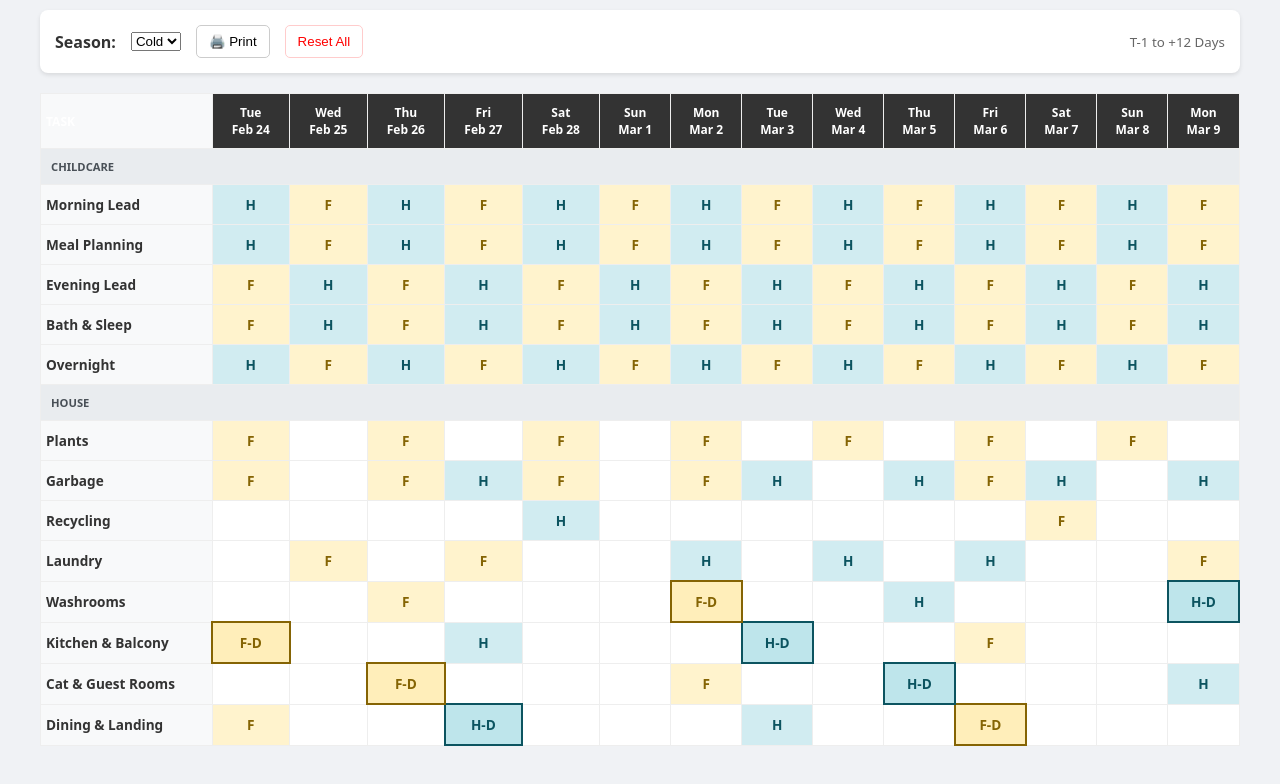
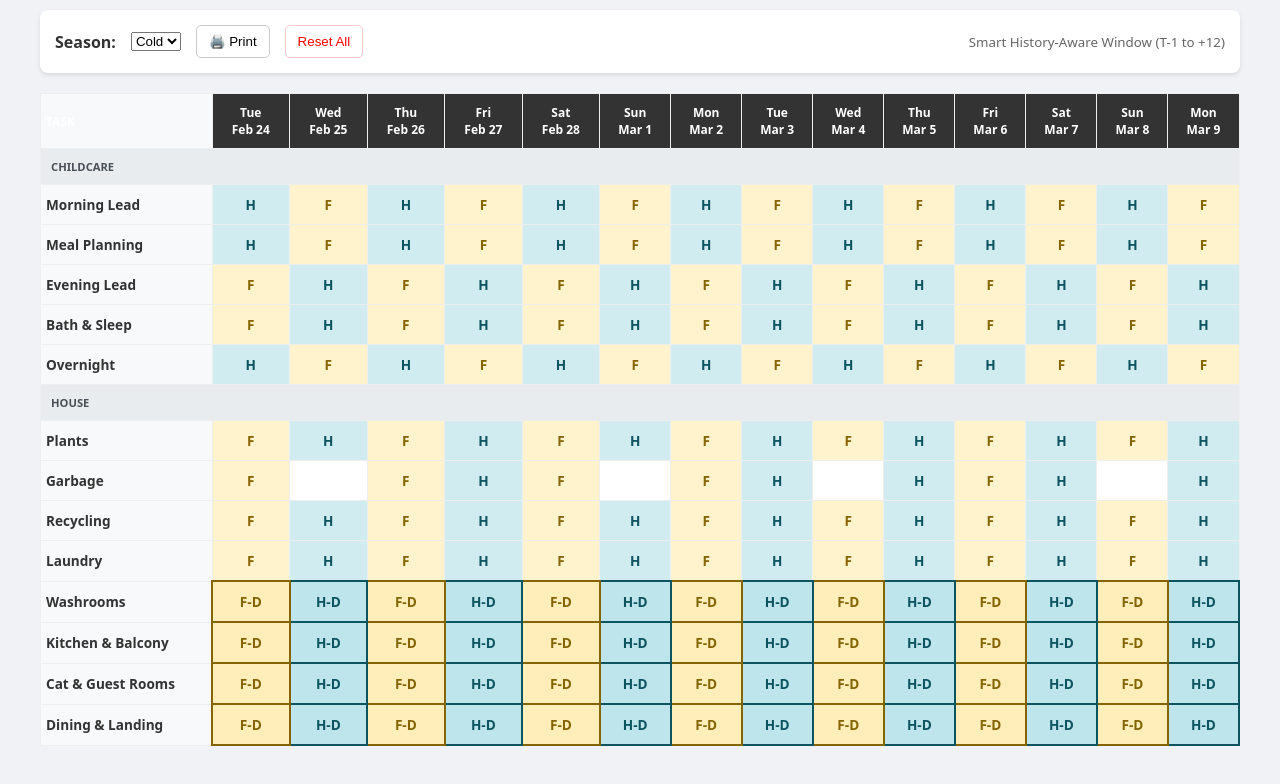
Before and after one commit to felixrsv/home-ops, a plain HTML site: page index.html in a window 1280 px wide. Drawn offline with Linux system fonts and the light colour scheme.

Commit message:
Update index.html

```diff
--- a/index.html
+++ b/index.html
@@ -12,13 +12,11 @@
         th { background: #333; color: white; font-size: 0.75em; }
         .row-label { text-align: left; font-weight: bold; width: 160px; background: #f8f9fa; cursor: default; }
         .section-head { background: #e9ecef !important; font-weight: bold; text-align: left; padding-left: 10px; font-size: 0.7em; color: #495057; text-transform: uppercase; }
-
         .cell-H { background-color: #d1ecf1 !important; color: #0c5460; font-weight: bold; }
         .cell-F { background-color: #fff3cd !important; color: #856404; font-weight: bold; }
         .cell-H-D { background-color: #bee5eb !important; color: #0c5460; font-weight: 900; border: 2px solid #0c5460 !important; }
         .cell-F-D { background-color: #ffeeba !important; color: #856404; font-weight: 900; border: 2px solid #856404 !important; }
         .cell-empty { color: #eee; }
-
         button { padding: 8px 12px; border-radius: 5px; border: 1px solid #ccc; cursor: pointer; background: white; }
     </style>
 </head>
@@ -32,7 +30,7 @@
     </select>
     <button onclick="window.print()">🖨️ Print</button>
     <button onclick="resetData()" style="color: red; border-color: #ffcccc;">Reset All</button>
-    <small style="margin-left: auto; color: #666;">T-1 to +12 Days</small>
+    <small style="margin-left: auto; color: #666;">Smart History-Aware Window (T-1 to +12)</small>
 </div>
 
 <div id="dashboard"></div>
@@ -40,52 +38,65 @@
 <script>
     const USERS = ['H', 'F'];
     const TASKS = [
-        { name: "Morning Lead", cat: "Childcare" },
-        { name: "Meal Planning", cat: "Childcare" },
-        { name: "Evening Lead", cat: "Childcare", routine: true },
-        { name: "Bath & Sleep", cat: "Childcare", routine: true },
-        { name: "Overnight", cat: "Childcare" },
-        { name: "Plants", cat: "House" },
-        { name: "Garbage", cat: "House" },
-        { name: "Recycling", cat: "House" },
-        { name: "Laundry", cat: "House" },
-        { name: "Washrooms", cat: "House", schedule: { 1: "D", 4: "S" } }, // Mon: Deep, Thu: Simple
-        { name: "Kitchen & Balcony", cat: "House", schedule: { 2: "D", 5: "S" } }, // Tue: Deep, Fri: Simple
-        { name: "Cat & Guest Rooms", cat: "House", schedule: { 1: "S", 4: "D" } }, // Mon: Simple, Thu: Deep
-        { name: "Dining & Landing", cat: "House", schedule: { 2: "S", 5: "D" } }  // Tue: Simple, Fri: Deep
+        { name: "Morning Lead", cat: "Childcare", freq: 0 },
+        { name: "Meal Planning", cat: "Childcare", freq: 0 },
+        { name: "Evening Lead", cat: "Childcare", freq: 0 },
+        { name: "Bath & Sleep", cat: "Childcare", freq: 0 },
+        { name: "Overnight", cat: "Childcare", freq: 0 },
+        { name: "Plants", cat: "House", freq: 2 },
+        { name: "Garbage", cat: "House", freq: 1 },
+        { name: "Recycling", cat: "House", freq: 6 },
+        { name: "Laundry", cat: "House", freq: 2 },
+        { name: "Washrooms", cat: "House", room: true },
+        { name: "Kitchen & Balcony", cat: "House", room: true },
+        { name: "Cat & Guest Rooms", cat: "House", room: true },
+        { name: "Dining & Landing", cat: "House", room: true }
     ];
 
     let state = JSON.parse(localStorage.getItem('homeOps_State')) || {};
     let season = localStorage.getItem('homeOps_Season') || 'cold';
 
+    function getHistory(date, taskName, daysBack) {
+        for (let i = 1; i <= daysBack; i++) {
+            let d = new Date(date);
+            d.setDate(d.getDate() - i);
+            let dStr = d.toISOString().split('T')[0];
+            let val = state[`${dStr}_${taskName}`];
+            if (val && val !== "") return { val, age: i };
+        }
+        return null;
+    }
+
     function getAutoValue(dateStr, taskName) {
         const d = new Date(dateStr);
-        const dayNum = d.getDay();
         const dateSeed = Math.floor(d.getTime() / 86400000);
-
         const userA = USERS[dateSeed % 2];
         const userB = USERS[(dateSeed + 1) % 2];
         const task = TASKS.find(t => t.name === taskName);
 
-        // CHILDCARE: Balanced shifts
+        // CHILDCARE: Strictly alternating morning/evening shifts
         if (task.cat === "Childcare") {
             if (taskName === "Evening Lead" || taskName === "Bath & Sleep") return userB;
             return userA;
         }
 
-        // HOUSE: Balancing
-        if (taskName === "Laundry") return ([1, 3, 5].includes(dayNum)) ? userA : "";
-        if (taskName === "Garbage") return ([1, 2, 4, 5, 6].includes(dayNum)) ? userB : "";
-        if (taskName === "Recycling") return (dayNum === 6) ? userA : "";
-        if (taskName === "Plants") {
-            const isPlantDay = (season === 'hot') ? true : (dateSeed % 2 === 0);
-            return isPlantDay ? userB : "";
+        // ROOM LOGIC: Deep clean every 4 days, Simple clean every 2
+        if (task.room) {
+            const hist = getHistory(d, taskName, 7);
+            if (!hist || hist.val.includes('-D') && hist.age > 4) return `${userB}-D`;
+            if (hist && hist.val.includes('-D') && hist.age >= 2 && getHistory(d, taskName, 2) === null) return userB;
+            return "";
         }
 
-        // NEW ROOM LOGIC: Blank-based rotation
-        if (task.schedule && task.schedule[dayNum]) {
-            const type = task.schedule[dayNum];
-            return (type === "D") ? `${userB}-D` : userB;
+        // HOUSE CHORES: Frequency based
+        let targetFreq = task.freq;
+        if (taskName === "Plants" && season === "hot") targetFreq = 0; // Daily in summer
+
+        const hist = getHistory(d, taskName, 7);
+        if (!hist || hist.age > targetFreq) {
+            // Garbage schedule constraint (Taiwan)
+            if (taskName === "Garbage" && [0, 3].includes(d.getDay())) return "";
+            return userB;
         }
 
         return "";
@@ -144,11 +155,10 @@
     }
 
     function resetData() {
-        if(confirm("Clear overrides?")) {
+        if(confirm("Reset history?")) {
             state = {}; localStorage.removeItem('homeOps_State'); render();
         }
     }
-
     render();
 </script>
 </body>
```
